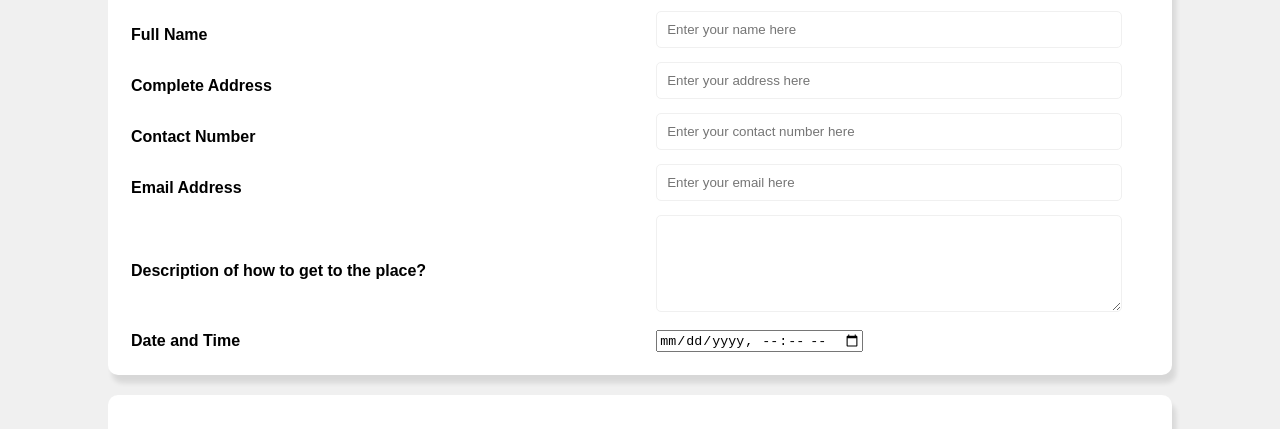
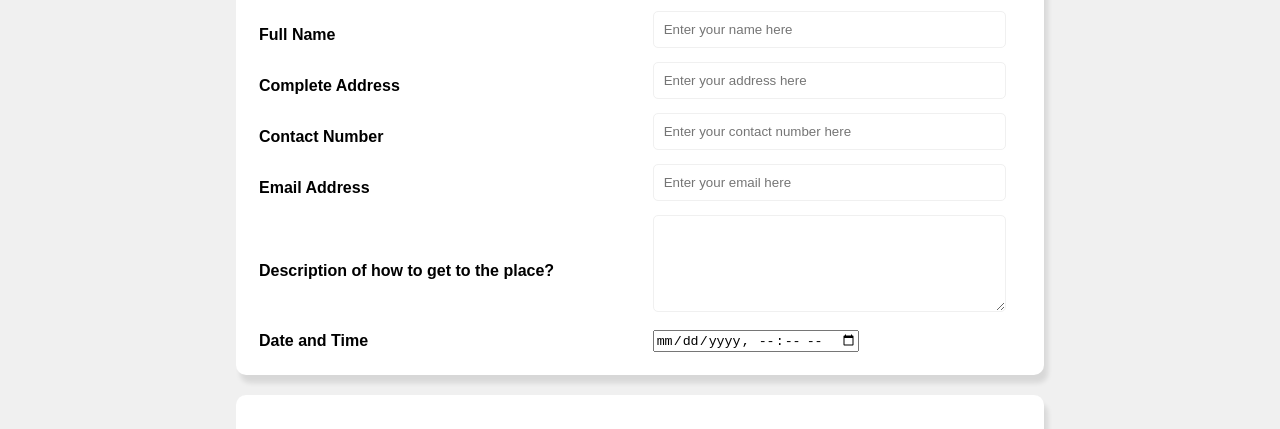
Before and after one commit to justAFleetingTumbleweed/forms, a plain HTML site: page index.html in a window 1280 px wide. Shown: the part 112-541 px from the top of the page. Drawn offline with Linux system fonts and the light colour scheme.

Commit message:
changed width size

```diff
--- a/index.html
+++ b/index.html
@@ -33,7 +33,7 @@
 				box-shadow: 4px 8px 5px rgba(0, 0, 0, 0.1);
 				padding: 20px;
 				margin: 20px auto;
-				max-width: 80vw;
+				max-width: 60vw;
 			}
 
 			table {
```
